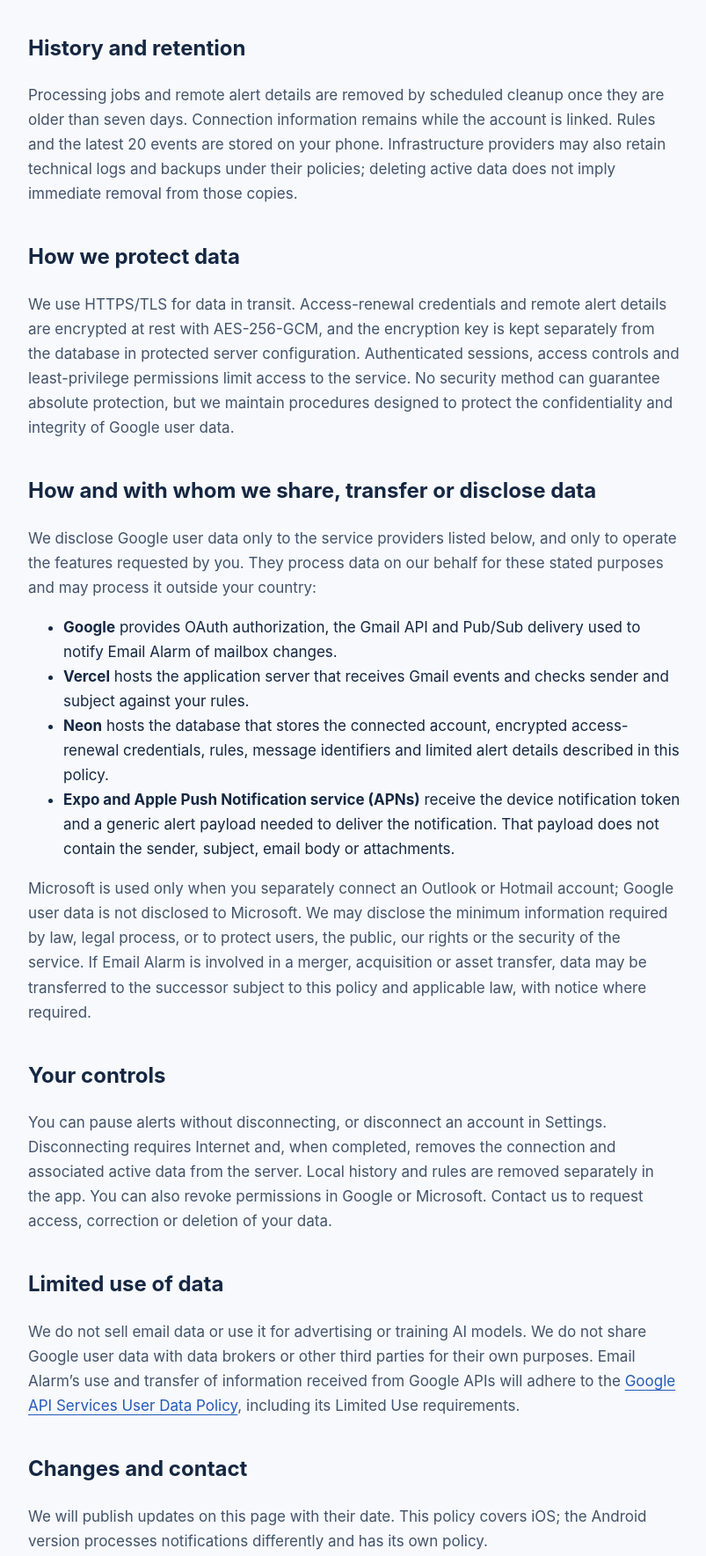
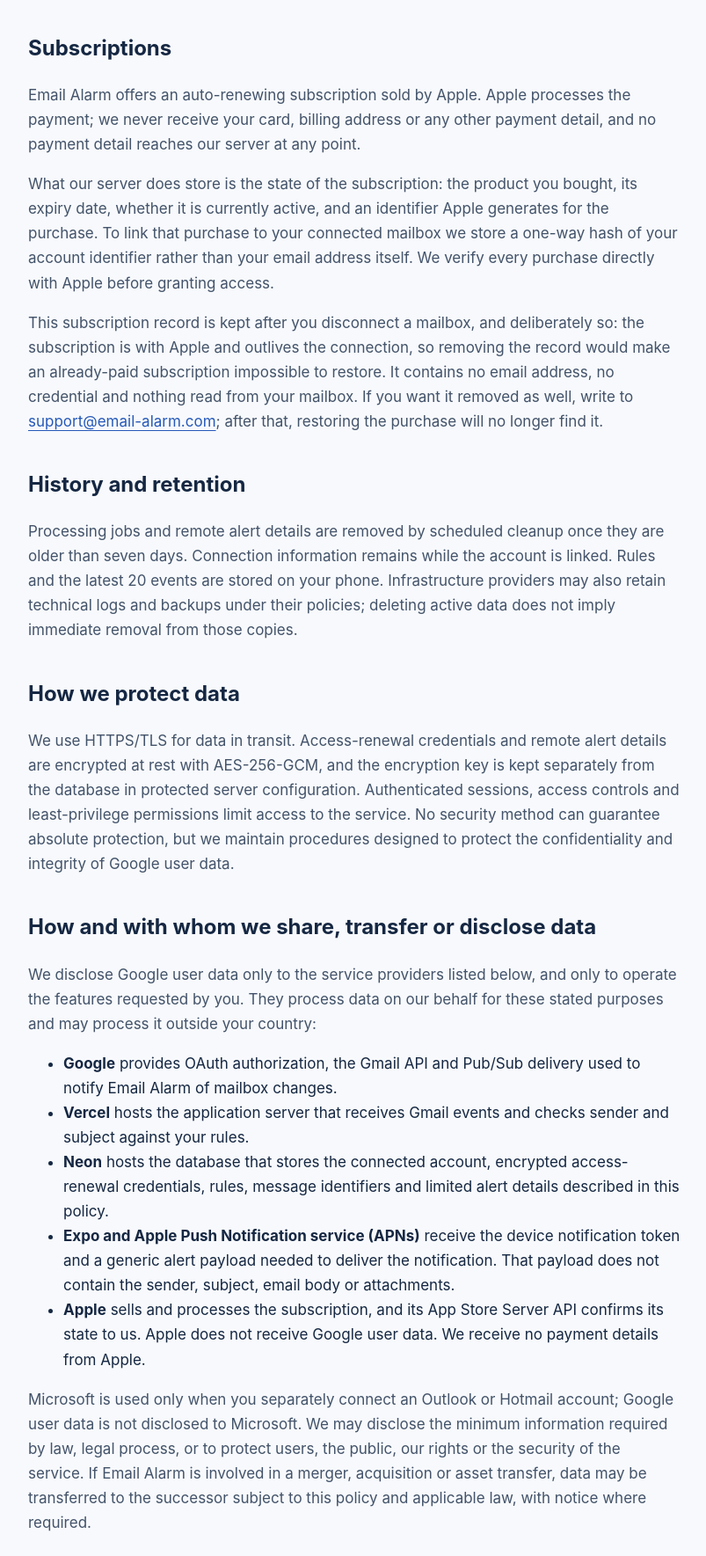
Before and after one commit to lucianoreverberi-gif/email-alarm, a plain HTML site: page web/privacy/ios/index.html in a window 1280 px wide. Shown: the part 854-2623 px from the top of the page at 88% size, without its empty margins (237-1040 px from the left). Drawn offline with Linux system fonts and the light colour scheme.

Commit message:
Decir en la politica de iOS que hay suscripciones
El 14 de noviembre se agrego Purchase History a App Privacy en App Store
Connect. La politica enlazada seguia siendo la del 9 de octubre: anterior
a las suscripciones, sin nombrar a Apple como proveedor de pagos y sin
decir que el servidor guarda estado de compra. Apple compara la ficha con
la politica que ella misma enlaza, y esa diferencia es motivo de rechazo
en revision.

Se agrega una seccion de Suscripciones que dice las tres cosas que hoy no
estaban: que Apple cobra y que ningun dato de pago llega al servidor; que
el servidor si guarda plan, vencimiento, estado y el identificador de la
compra, vinculados por un hash de un solo sentido y no por la direccion
de correo; y que esa fila se conserva despues de desconectar la casilla.

Lo ultimo es lo que no se podia omitir. "Tus controles" prometia que
desconectar elimina los datos asociados, y desde que hay cobro eso dejo
de ser cierto: la suscripcion es con Apple y sobrevive a la conexion, asi
que borrar la fila haria imposible restaurar algo ya pagado. En vez de
corregir la promesa a la baja y dejarla ambigua, la seccion explica por
que se queda, que no contiene correo ni credenciales, y a donde escribir
para que se borre igual.

Apple se suma a la lista de proveedores por el cobro; hasta ahora estaba
solo por APNs. Fecha al 14 de noviembre en los dos idiomas.

Co-Authored-By: Claude Opus 5 <noreply@anthropic.com>

```diff
--- a/web/privacy/ios/index.html
+++ b/web/privacy/ios/index.html
@@ -40,7 +40,7 @@
       <article class="wrap prose">
         <span class="eyebrow">iPhone · iOS</span>
         <h1>Email Alarm for iOS Privacy Policy</h1>
-        <p>Updated: October 9, 2026</p>
+        <p>Updated: November 14, 2026</p>
         <h2>Who operates this app</h2>
         <p>
           Email Alarm for iOS is operated by Luciano Reverberi. Privacy
@@ -61,6 +61,31 @@
           zone, language, status and device notification token to deliver
           alerts. Access renewal credentials and matching alert details are
           encrypted. Rules and identifiers are retained to operate the service.
+        </p>
+        <h2>Subscriptions</h2>
+        <p>
+          Email Alarm offers an auto-renewing subscription sold by Apple. Apple
+          processes the payment; we never receive your card, billing address or
+          any other payment detail, and no payment detail reaches our server at
+          any point.
+        </p>
+        <p>
+          What our server does store is the state of the subscription: the
+          product you bought, its expiry date, whether it is currently active,
+          and an identifier Apple generates for the purchase. To link that
+          purchase to your connected mailbox we store a one-way hash of your
+          account identifier rather than your email address itself. We verify
+          every purchase directly with Apple before granting access.
+        </p>
+        <p>
+          This subscription record is kept after you disconnect a mailbox, and
+          deliberately so: the subscription is with Apple and outlives the
+          connection, so removing the record would make an already-paid
+          subscription impossible to restore. It contains no email address, no
+          credential and nothing read from your mailbox. If you want it removed
+          as well, write to
+          <a href="mailto:support@email-alarm.com">support@email-alarm.com</a>;
+          after that, restoring the purchase will no longer find it.
         </p>
         <h2>History and retention</h2>
         <p>
@@ -109,6 +134,11 @@
             needed to deliver the notification. That payload does not contain
             the sender, subject, email body or attachments.
           </li>
+          <li>
+            <strong>Apple</strong> sells and processes the subscription, and its
+            App Store Server API confirms its state to us. Apple does not
+            receive Google user data. We receive no payment details from Apple.
+          </li>
         </ul>
         <p>
           Microsoft is used only when you separately connect an Outlook or
@@ -123,7 +153,8 @@
         <p>
           You can pause alerts without disconnecting, or disconnect an account
           in Settings. Disconnecting requires Internet and, when completed,
-          removes the connection and associated active data from the server.
+          removes the connection and associated active data from the server. The
+          subscription record described above is kept; see Subscriptions.
           Local history and rules are removed separately in the app. You can
           also revoke permissions in Google or Microsoft. Contact us to request
           access, correction or deletion of your data.
```
Also changed, not shown: web/es/privacy/ios/index.html (+33 -2 lines).
